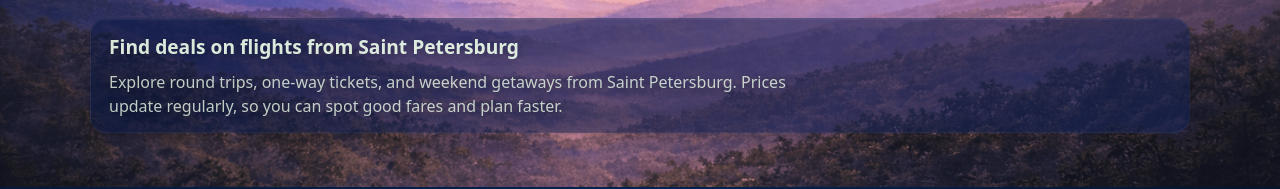
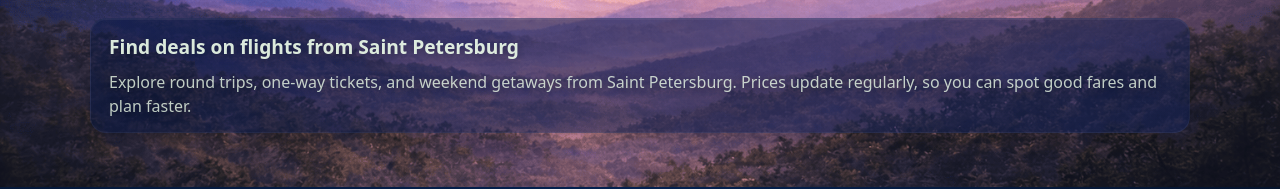
Before and after one commit to aemorozov/toTheTrip_web, a Next.js app: page /flights/from/saint-petersburg in a window 1280 px wide. Shown: the part 370-559 px from the top of the page. Built offline with nearby package versions, Linux system fonts and the light colour scheme; no server answers.

Commit message:
fix bugs

```diff
--- a/src/app/flights/from/[city]/page.module.css
+++ b/src/app/flights/from/[city]/page.module.css
@@ -44,7 +44,7 @@
 }
 
 .maxWidth960 {
-  width: min(1100px, 92%);
+  width: min(1100px, 100%);
   margin: 0 auto;
 }
 
@@ -127,7 +127,6 @@
 .sectionText {
   margin: 0;
   color: rgba(239, 255, 236, 0.78);
-  max-width: 720px;
   line-height: 1.5;
   text-shadow: 0 2px 10px rgba(0, 0, 0, 0.35);
 }
```
